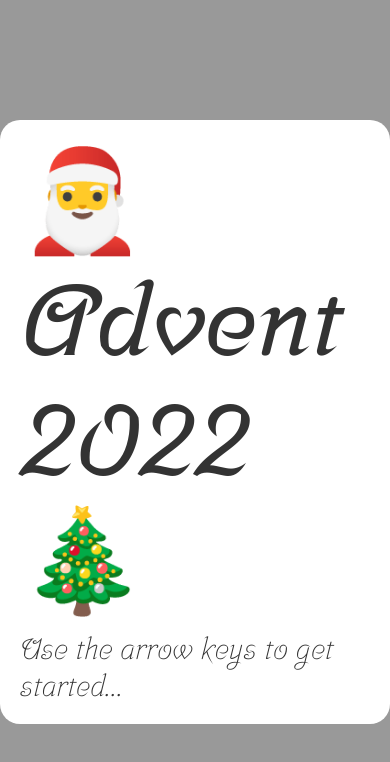
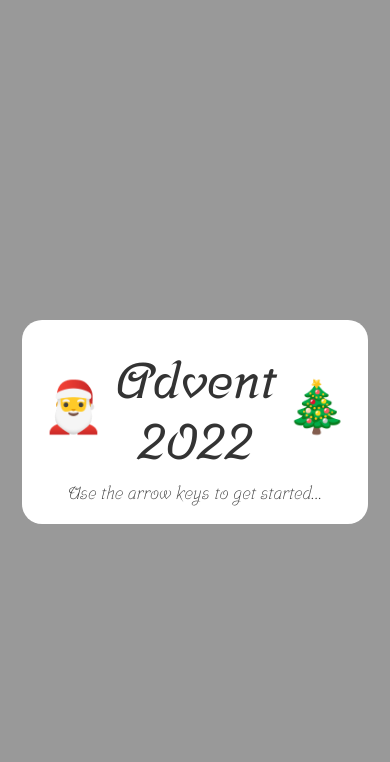
Before and after one commit to Johoseph/koco-christmas, a Preact app: page / in a window 390 px wide. Shown: the top 762 px of the page. Built offline with nearby package versions, Linux system fonts and the light colour scheme.

Commit message:
Catering for mobile

```diff
--- a/package.json
+++ b/package.json
@@ -11,6 +11,7 @@
   "dependencies": {
     "dayjs": "^1.11.6",
     "goober": "^2.1.11",
+    "hammerjs": "^2.0.8",
     "preact": "^10.11.2"
   },
   "devDependencies": {
--- a/src/CurrentDay.jsx
+++ b/src/CurrentDay.jsx
@@ -17,15 +17,32 @@ const Wrapper = styled("div")`
   ${(props) => props.isHidden && `display: none;`}
 
   transition: background 300ms;
+
+  @media (max-width: 600px) {
+    top: 40px;
+    left: 50vw;
+    transform: translateX(-50%);
+    width: 80px;
+    height: 80px;
+    padding: 16px;
+  }
 `;
 
 const Text = styled("div")`
   font-size: 30px;
+
+  @media (max-width: 600px) {
+    font-size: 24px;
+  }
 `;
 
 const Day = styled("div")`
   font-size: 50px;
   font-weight: bold;
+
+  @media (max-width: 600px) {
+    font-size: 42px;
+  }
 `;
 
 const getBackgroundColor = (day) => {
--- a/src/Koco.jsx
+++ b/src/Koco.jsx
@@ -1,5 +1,6 @@
 import { useState, useCallback, useEffect } from "preact/hooks";
 import { createPortal } from "preact/compat";
+import Hammer from "hammerjs";
 import { CurrentDay } from "./CurrentDay";
 
 export const Koco = ({ currentDay, maxDay, setShowOverlay }) => {
@@ -32,13 +33,37 @@ export const Koco = ({ currentDay, maxDay, setShowOverlay }) => {
       if (event.key === "ArrowRight" && viewDay === maxDay)
         setShowOverlay(false);
     },
-    [viewDay, setShowOverlay]
+    [viewDay, setShowOverlay, maxDay]
   );
+
+  const handleSwipe = useCallback(
+    (direction) => {
+      if (direction === "right" && viewDay > 1) {
+        setViewDay((prev) => prev - 1);
+        setShowOverlay(false);
+      }
+
+      if (direction === "left" && viewDay < maxDay) {
+        setViewDay((prev) => prev + 1);
+        setShowOverlay(false);
+      }
+
+      if (direction === "left" && viewDay === maxDay) setShowOverlay(false);
+    },
+    [viewDay, setShowOverlay, maxDay]
+  );
+
+  useEffect(() => {
+    const hammer = new Hammer(document);
+    hammer.on("swipeleft", () => handleSwipe("left"));
+    hammer.on("swiperight", () => handleSwipe("right"));
+    return () => hammer.destroy();
+  }, [handleSwipe]);
 
   useEffect(() => {
     window.addEventListener("keydown", handleKeyDown);
     return () => window.removeEventListener("keydown", handleKeyDown);
-  });
+  }, [handleKeyDown]);
 
   return (
     <svg
--- a/src/Overlay.jsx
+++ b/src/Overlay.jsx
@@ -1,3 +1,4 @@
+import { useMemo } from "preact/hooks";
 import { styled } from "goober";
 
 const Wrapper = styled("div")`
@@ -21,27 +22,73 @@ const TextWrap = styled("div")`
   background: white;
   padding: 20px;
   border-radius: 20px;
+  max-width: 80vw;
+`;
+
+const HeadingWrap = styled("div")`
+  display: flex;
+  align-items: center;
+  justify-content: space-between;
+  font-size: 100px;
+  font-weight: bold;
+  margin-bottom: 10px;
+
+  @media (max-width: 1000px) {
+    font-size: 70px;
+  }
+
+  @media (max-width: 600px) {
+    font-size: 50px;
+  }
 `;
 
 const Heading = styled("h1")`
-  font-size: 100px;
-  font-weight: bold;
   color: #333;
-  margin-top: 0;
-  margin-bottom: 10px;
+  font-size: inherit;
+  text-align: center;
+  margin: 10px;
+  margin-bottom: 0px;
+
+  @media (max-width: 800px) {
+    width: min-content;
+  }
 `;
 
 const Text = styled("span")`
   font-size: 30px;
   color: #333;
+
+  @media (max-width: 1000px) {
+    font-size: 24px;
+  }
+
+  @media (max-width: 600px) {
+    font-size: 18px;
+  }
 `;
 
 export const Overlay = ({ showOverlay }) => {
+  const isTouchEnabled = useMemo(() => {
+    return (
+      "ontouchstart" in window ||
+      navigator.maxTouchPoints > 0 ||
+      navigator.msMaxTouchPoints > 0
+    );
+  }, []);
+
   return (
     <Wrapper isOpaque={showOverlay}>
       <TextWrap>
-        <Heading>🎅 Advent 2022 🎄</Heading>
-        <Text>Use the arrow keys to get started...</Text>
+        <HeadingWrap>
+          <span>🎅</span>
+          <Heading>Advent 2022</Heading>
+          <span>🎄</span>
+        </HeadingWrap>
+        <Text>
+          {isTouchEnabled
+            ? "Swipe to get started..."
+            : "Use the arrow keys to get started..."}
+        </Text>
       </TextWrap>
     </Wrapper>
   );
```
Also changed, not shown: 1 other file (tests, documents, lock files or other folders).
